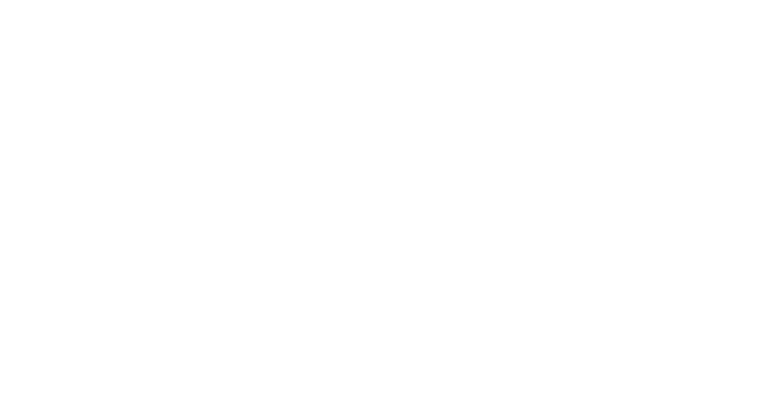
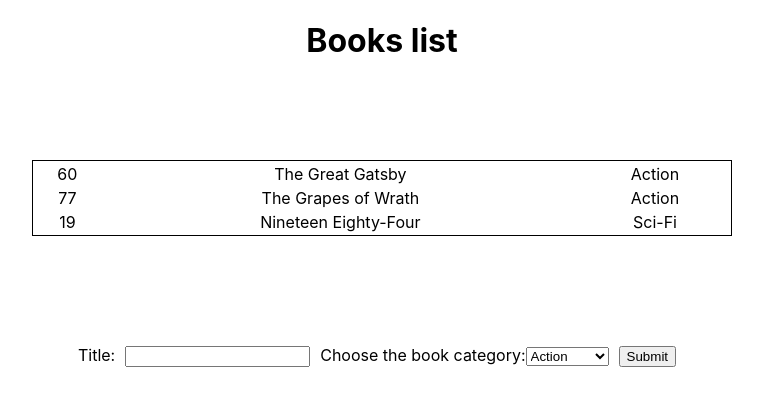
Before and after one commit to kvnlay/magic-bookstore, a React (Create React App) app: page / in a window 1280 px wide. Shown: the top 406 px of the page, without its empty margins (258-1021 px from the left). Built offline with nearby package versions, Linux system fonts and the light colour scheme.

Commit message:
Add components to App

```diff
--- a/src/App.js
+++ b/src/App.js
@@ -1,9 +1,13 @@
 import React from 'react';
+import BooksForm from './components/BooksForm';
+import BooksList from './components/BooksList';
 import './App.css';
 
 function App() {
   return (
     <div className="App">
+      <BooksList />
+      <BooksForm />
     </div>
   );
 }
```
